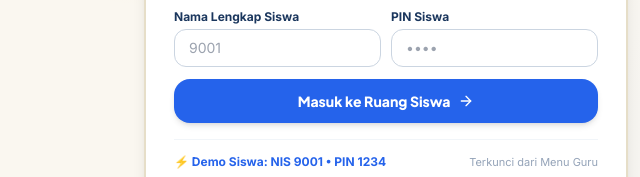
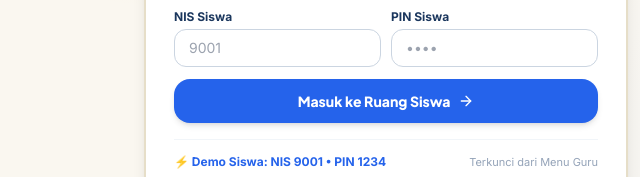
Before and after one commit to arrasyidbusiness/english-for-nusantara, a plain HTML site: page index.html in a window 1280 px wide. Shown: the part 630-807 px from the top of the page, 0-640 px from the left. Drawn offline with nearby package versions, Linux system fonts and the light colour scheme.

Commit message:
Change label from 'Nama Lengkap Siswa' to 'NIS Siswa'

```diff
--- a/index.html
+++ b/index.html
@@ -136,7 +136,7 @@
                             </div>
                             <div class="grid grid-cols-2 gap-2.5">
                                 <div>
-                                    <label class="block text-xs font-bold text-navy mb-1">Nama Lengkap Siswa</label>
+                                    <label class="block text-xs font-bold text-navy mb-1">NIS Siswa</label>
                                     <input type="text" id="login-student-nis" placeholder="9001" required class="w-full border border-slate-300 rounded-xl px-3.5 py-2 text-xs sm:text-sm bg-white focus:outline-royal">
                                 </div>
                                 <div>
```
